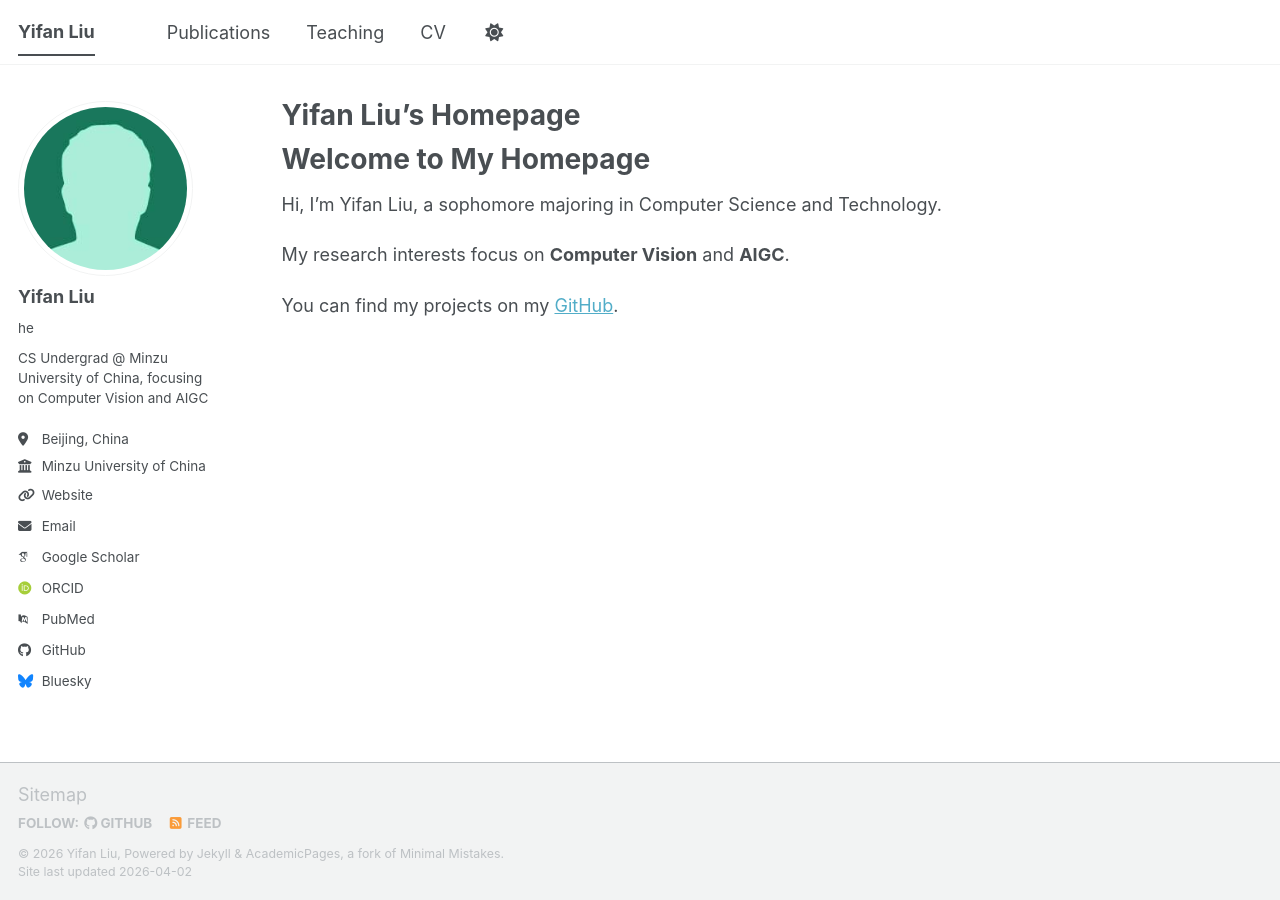
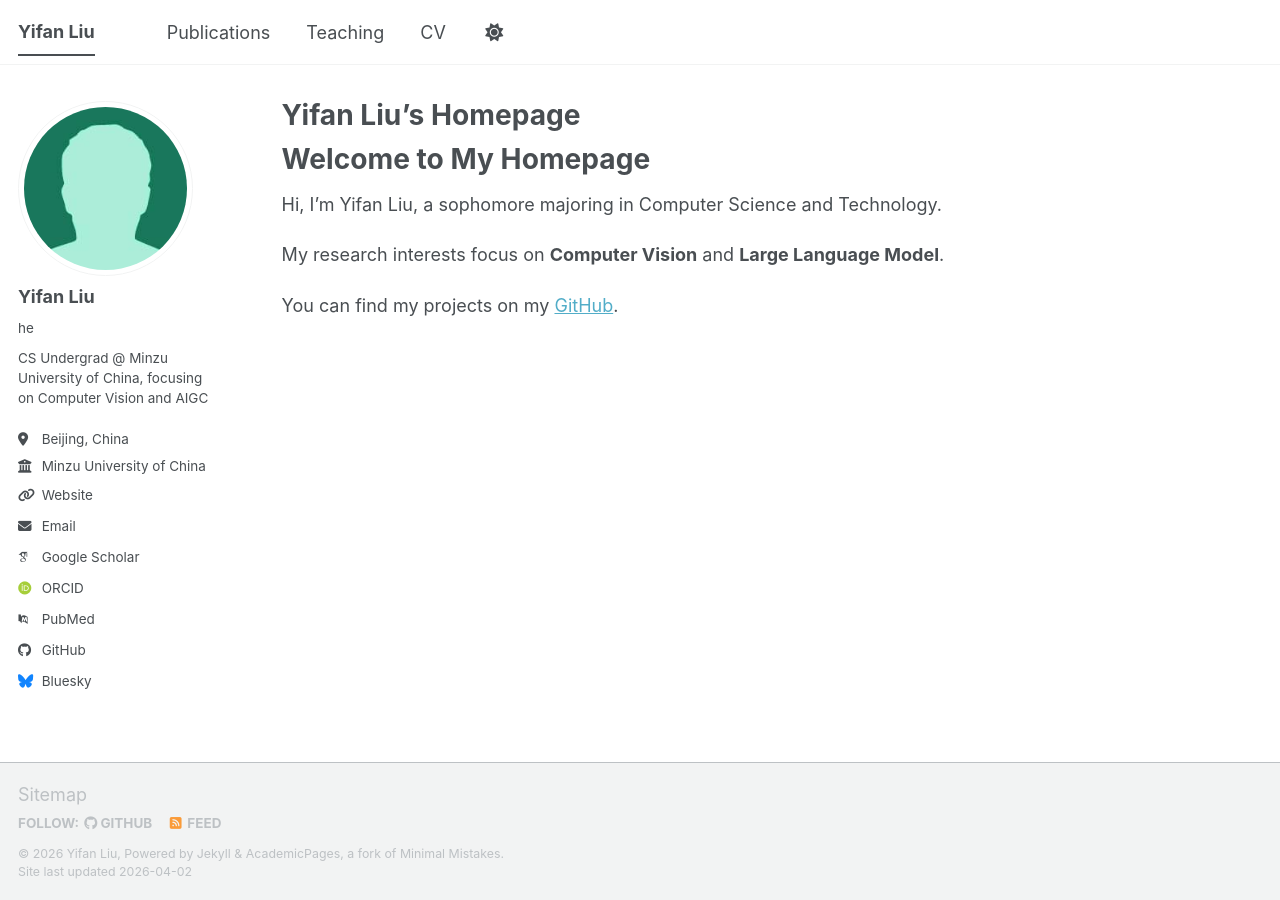
Before and after one commit to Yifan-Liu2006/Yifan-Liu2006.github.io, a Jekyll site: the page built from _pages/about.md, in a window 1280 px wide. Built offline with Jekyll 4.4.1, drawn with Linux system fonts in a browser that asks for light colours; some web fonts are replaced; a script bundle is joined from its source files by our own code; library files that are not in the unit come from our copies.

Commit message:
Update about.md

```diff
--- a/_pages/about.md
+++ b/_pages/about.md
@@ -11,6 +11,6 @@ redirect_from:
 
 Hi, I'm Yifan Liu, a sophomore majoring in Computer Science and Technology.
 
-My research interests focus on **Computer Vision** and **AIGC**.
+My research interests focus on **Computer Vision** and **Large Language Model**.
 
 You can find my projects on my [GitHub](sslocal://flow/file_open?url=https%3A%2F%2Fgithub.com%2FYifan-Liu2006&flow_extra=eyJsaW5rX3R5cGUiOiJjb2RlX2ludGVycHJldGVyIn0=).
```
